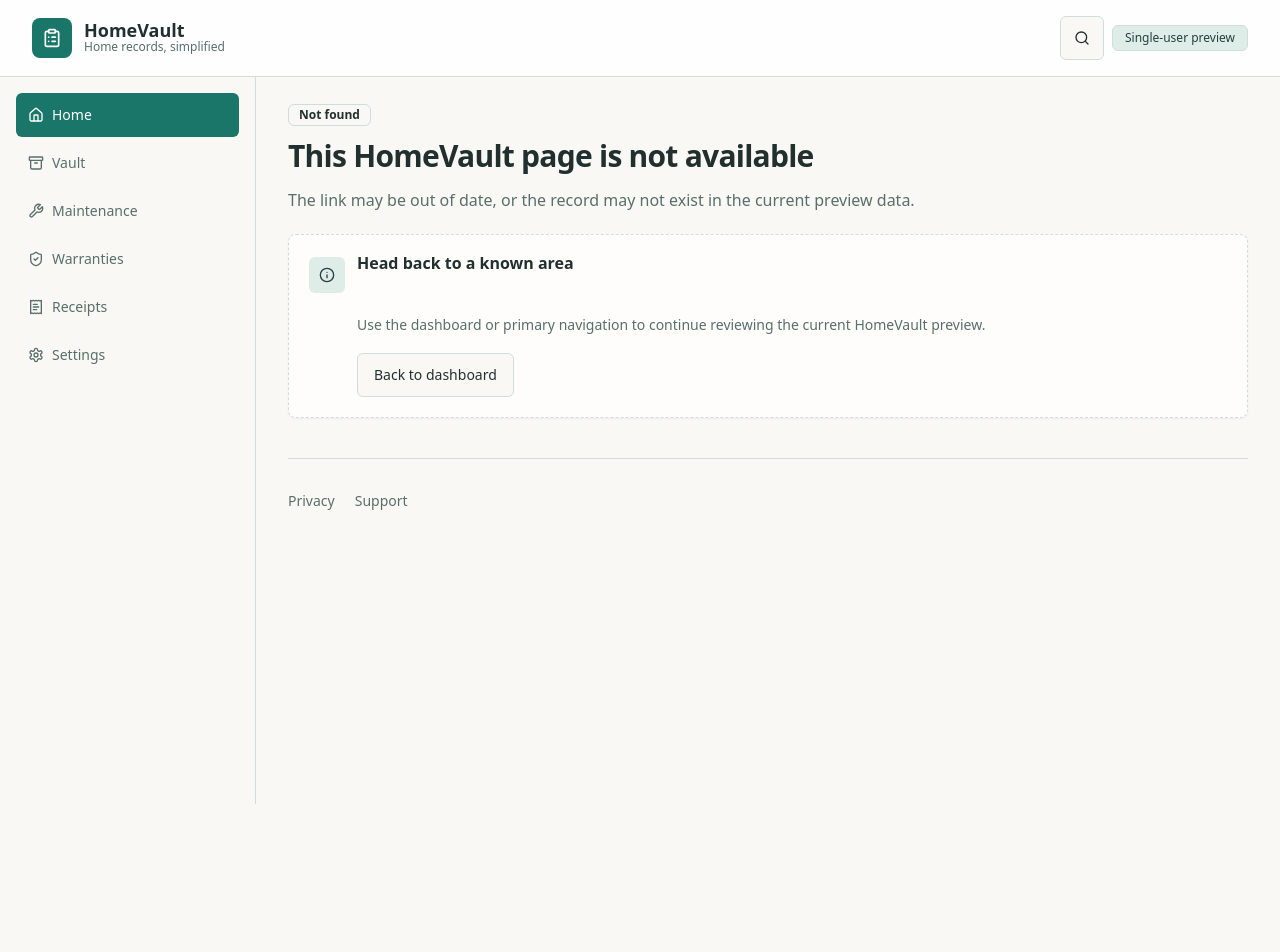
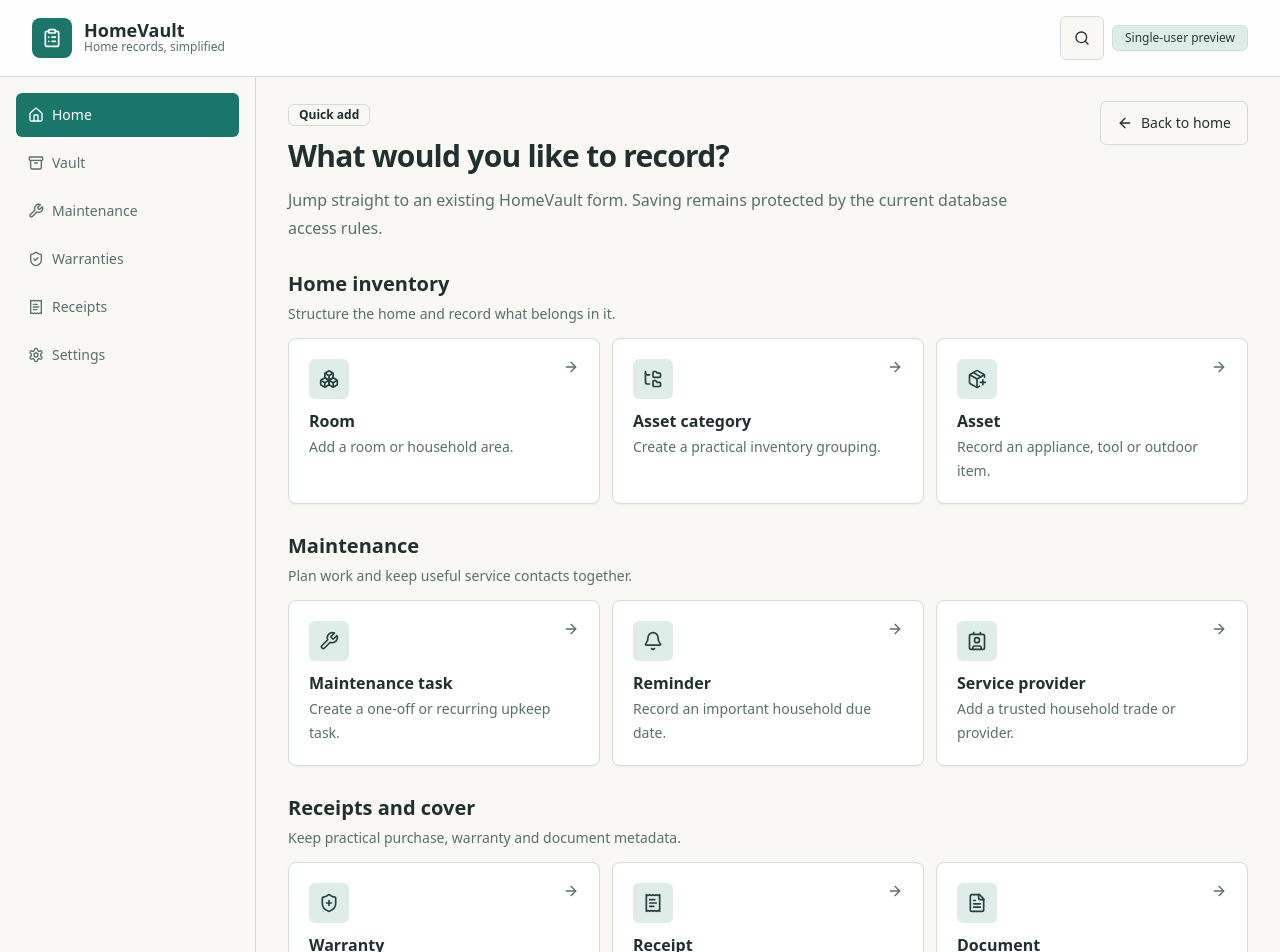
Before and after one commit to LatinMaestro/HomeVault, a Next.js app: page /add in a window 1280 px wide. Before the commit this address had no page. Shown: the top 952 px of the page. Before the commit the page ends 804 px from the top, so only its background shows below. Built offline with nearby package versions, Linux system fonts and the light colour scheme.

Commit message:
feat: add global quick add hub

```diff
--- /dev/null
+++ b/src/app/add/page.tsx
@@ -0,0 +1,146 @@
+import type { Metadata } from "next";
+import Link from "next/link";
+import {
+  ArrowRight,
+  Bell,
+  Boxes,
+  Contact,
+  FileText,
+  FolderTree,
+  PackagePlus,
+  ReceiptText,
+  ShieldPlus,
+  Wrench,
+} from "lucide-react";
+
+import { AppShell } from "@/components/app-shell";
+import { BackLinkButton } from "@/components/back-link-button";
+import { PageHeader } from "@/components/page-header";
+import { Card, CardDescription, CardHeader, CardTitle } from "@/components/ui/card";
+
+export const metadata: Metadata = {
+  title: "Quick Add",
+  description: "Open HomeVault creation workflows from one mobile-friendly place.",
+};
+
+const groups = [
+  {
+    title: "Home inventory",
+    description: "Structure the home and record what belongs in it.",
+    actions: [
+      {
+        title: "Room",
+        description: "Add a room or household area.",
+        href: "/vault/rooms/new",
+        icon: Boxes,
+      },
+      {
+        title: "Asset category",
+        description: "Create a practical inventory grouping.",
+        href: "/vault/categories/new",
+        icon: FolderTree,
+      },
+      {
+        title: "Asset",
+        description: "Record an appliance, tool or outdoor item.",
+        href: "/vault/assets/new",
+        icon: PackagePlus,
+      },
+    ],
+  },
+  {
+    title: "Maintenance",
+    description: "Plan work and keep useful service contacts together.",
+    actions: [
+      {
+        title: "Maintenance task",
+        description: "Create a one-off or recurring upkeep task.",
+        href: "/maintenance/new",
+        icon: Wrench,
+      },
+      {
+        title: "Reminder",
+        description: "Record an important household due date.",
+        href: "/maintenance/reminders/new",
+        icon: Bell,
+      },
+      {
+        title: "Service provider",
+        description: "Add a trusted household trade or provider.",
+        href: "/maintenance/providers/new",
+        icon: Contact,
+      },
+    ],
+  },
+  {
+    title: "Receipts and cover",
+    description: "Keep practical purchase, warranty and document metadata.",
+    actions: [
+      {
+        title: "Warranty",
+        description: "Link coverage details to an existing asset.",
+        href: "/warranties/new",
+        icon: ShieldPlus,
+      },
+      {
+        title: "Receipt",
+        description: "Record purchase and retailer details.",
+        href: "/receipts/new/receipt",
+        icon: ReceiptText,
+      },
+      {
+        title: "Document",
+        description: "Index a manual, certificate or service record.",
+        href: "/receipts/new/document",
+        icon: FileText,
+      },
+    ],
+  },
+];
+
+export default function QuickAddPage() {
+  return (
+    <AppShell activeSection="Home">
+      <section className="space-y-7">
+        <PageHeader
+          eyebrow="Quick add"
+          title="What would you like to record?"
+          description="Jump straight to an existing HomeVault form. Saving remains protected by the current database access rules."
+          action={<BackLinkButton href="/">Back to home</BackLinkButton>}
+        />
+
+        {groups.map((group) => (
+          <section key={group.title} className="space-y-3" aria-labelledby={`quick-add-${group.title.toLowerCase().replaceAll(" ", "-")}`}>
+            <div>
+              <h2 id={`quick-add-${group.title.toLowerCase().replaceAll(" ", "-")}`} className="text-xl font-semibold">
+                {group.title}
+              </h2>
+              <p className="mt-1 text-sm leading-6 text-muted-foreground">{group.description}</p>
+            </div>
+            <div className="grid gap-3 sm:grid-cols-2 xl:grid-cols-3">
+              {group.actions.map((action) => {
+                const Icon = action.icon;
+                return (
+                  <Link key={action.href} href={action.href}>
+                    <Card className="h-full transition-colors hover:bg-accent">
+                      <CardHeader>
+                        <div className="flex items-start justify-between gap-3">
+                          <div className="flex h-10 w-10 items-center justify-center rounded-md bg-secondary text-secondary-foreground">
+                            <Icon className="h-5 w-5" aria-hidden="true" />
+                          </div>
+                          <ArrowRight className="h-4 w-4 text-muted-foreground" aria-hidden="true" />
+                        </div>
+                        <CardTitle className="pt-2">{action.title}</CardTitle>
+                        <CardDescription className="leading-6">{action.description}</CardDescription>
+                      </CardHeader>
+                    </Card>
+                  </Link>
+                );
+              })}
+            </div>
+          </section>
+        ))}
+      </section>
+    </AppShell>
+  );
+}
```
